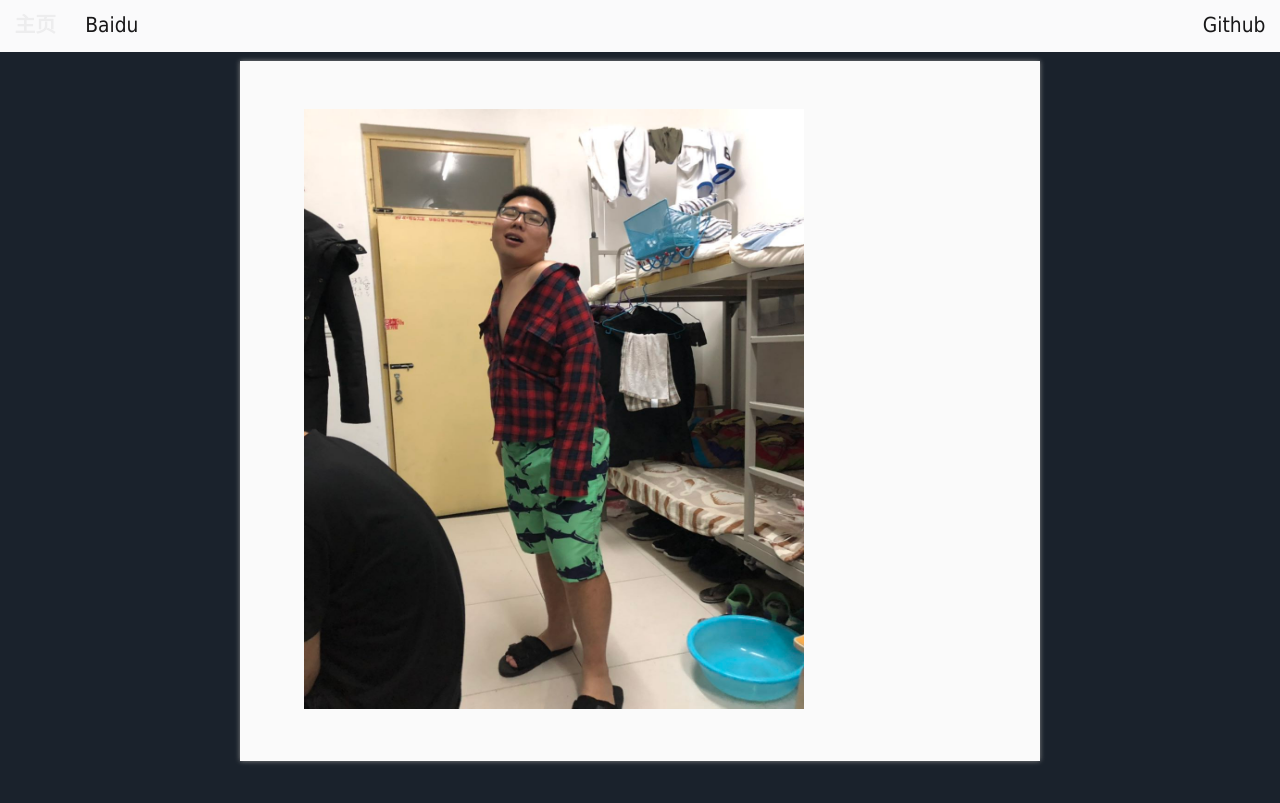
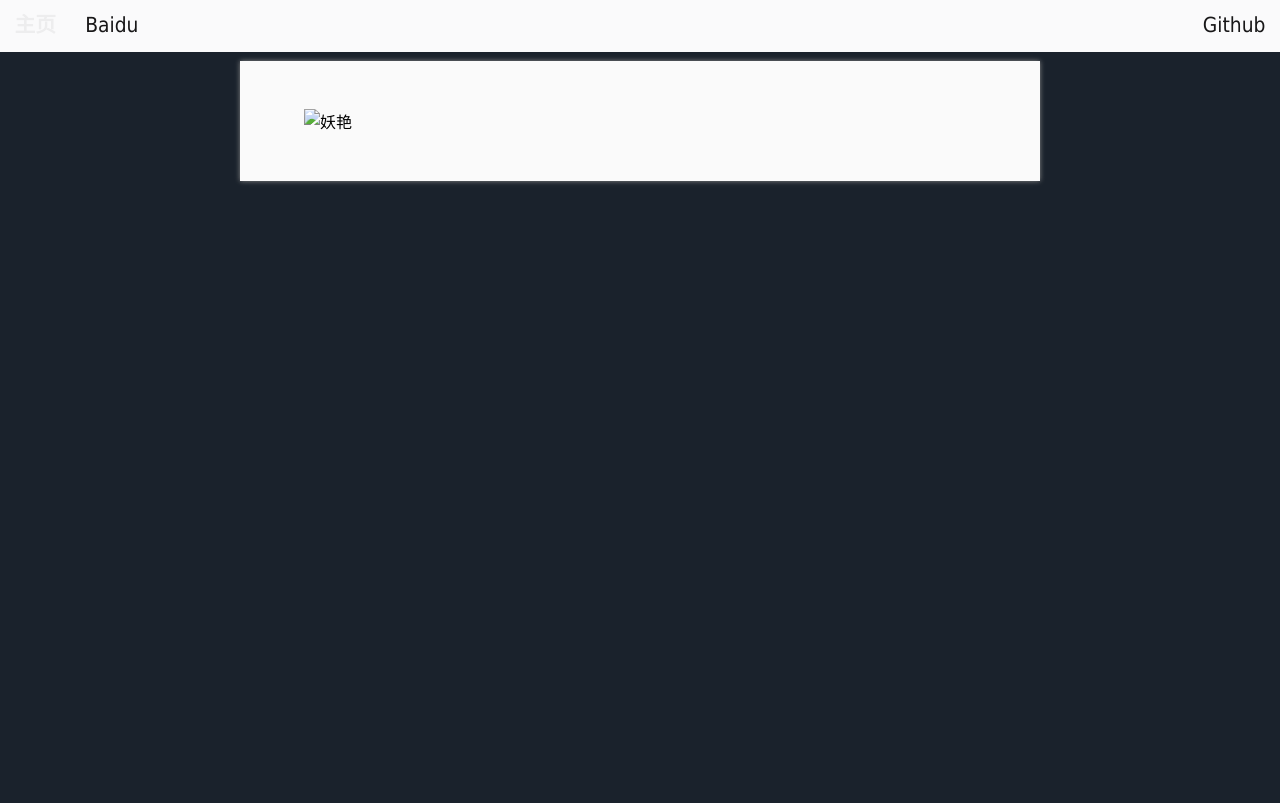
Before and after one commit to MakiNaruto/MakiNaruto.github.io, a Jekyll site: the page built from page/ming.html, in a window 1280 px wide. Shown: the top 803 px of the page. Built offline with Jekyll 4.4.1, drawn with Linux system fonts in a browser that asks for light colours.

Commit message:
Update ming.html

```diff
--- a/page/ming.html
+++ b/page/ming.html
@@ -4,5 +4,5 @@ title: Home
 ---
 
 <div class="pad-main section ie-size">
-    <img src="/assets/img/ming.png"  height="600" width="500"  alt="妖艳" />
+    <img src="assets/img/ming.png"  height="600" width="500"  alt="妖艳" />
 </div>
```
